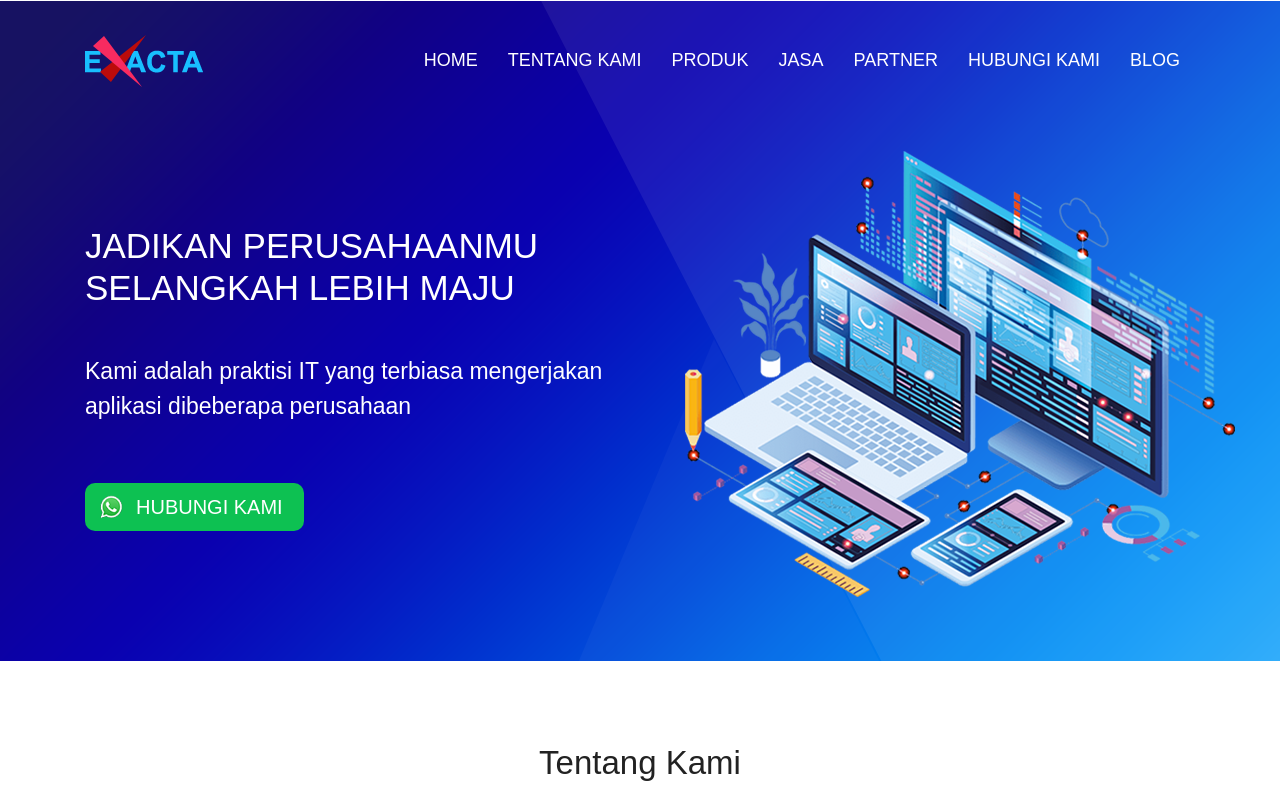
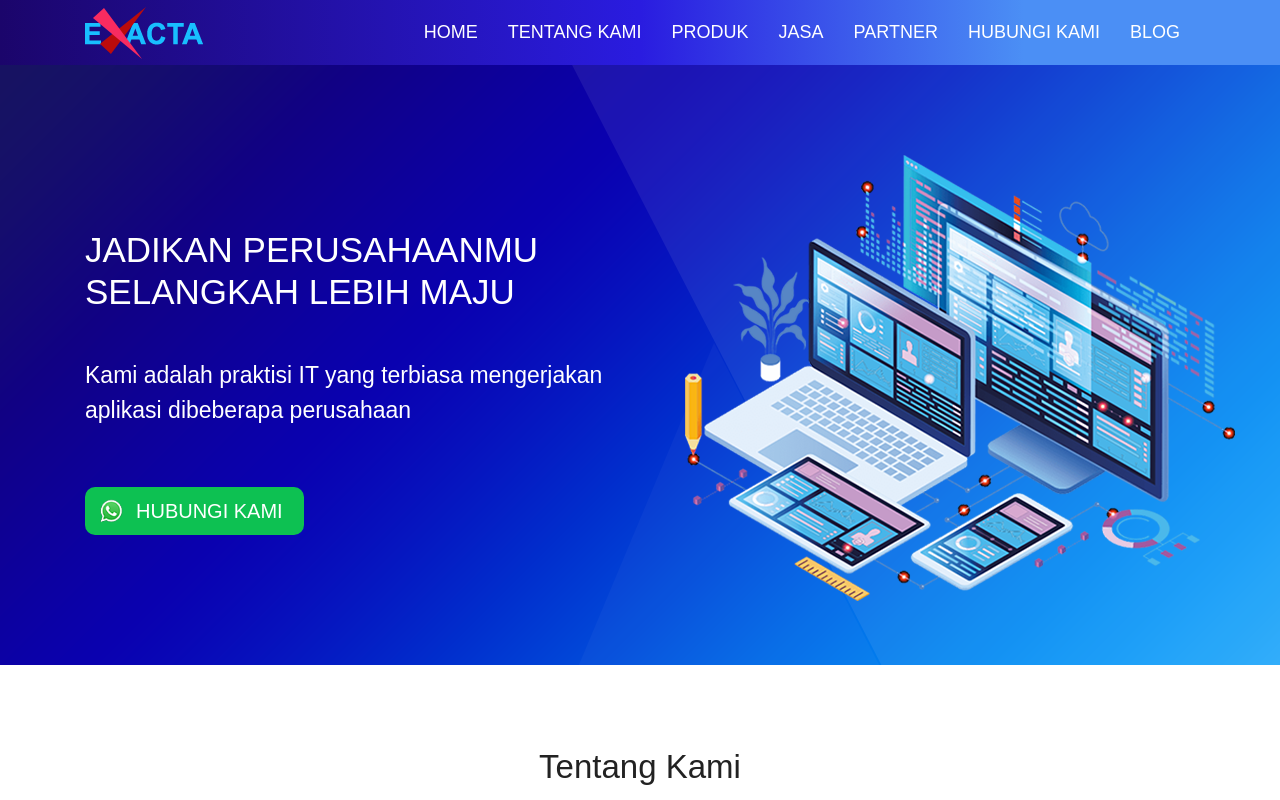
Before and after one commit to miftakhulrobi/miftakhulrobi.github.io, a plain HTML site: page index.html in a window 1280 px wide. Shown: the top 800 px of the page. Drawn offline with nearby package versions, Linux system fonts and the light colour scheme; a web font is replaced by a local one.

Commit message:
hfkdfhskjflskjfls

```diff
--- a/assets/css/style.css
+++ b/assets/css/style.css
@@ -595,7 +595,16 @@ h4 {
 @media (min-width: 992px) {
   /*! Navbar */
   .navbar {
-    margin-top: 20px;
+    height: 65px;
+  }
+
+  .navbar.bg-exacta {
+    background-image: linear-gradient(
+      to right,
+      #1b056b 0%,
+      #2a1ce0 50%,
+      #4b8ff5 80%
+    );
   }
 
   .navbar .navbar-collapse .navbar-nav a {
@@ -603,8 +612,8 @@ h4 {
     text-transform: uppercase;
     font-weight: 500;
     color: white;
-    padding-left: 15px;
-    padding-right: 15px;
+    box-sizing: border-box;
+    padding: 19px 15px;
   }
 
   .navbar .navbar-collapse .navbar-nav a:hover {
@@ -619,7 +628,7 @@ h4 {
   /*! Jumbotron */
   .jumbotron {
     height: 660px;
-    margin-top: -100px;
+    margin-top: -60px;
   }
 
   .jumbotron h1 {
--- a/index.html
+++ b/index.html
@@ -12,7 +12,7 @@
 </head>
 
 <body>
-    <nav class="navbar navbar-expand-lg navbar-light">
+    <nav class="navbar navbar-expand-lg navbar-light bg-exacta">
         <div class="container">
             <a class="navbar-brand" href="#">
                 <img src="assets/img/core/logo1.png" alt="Exacta.id">
```
